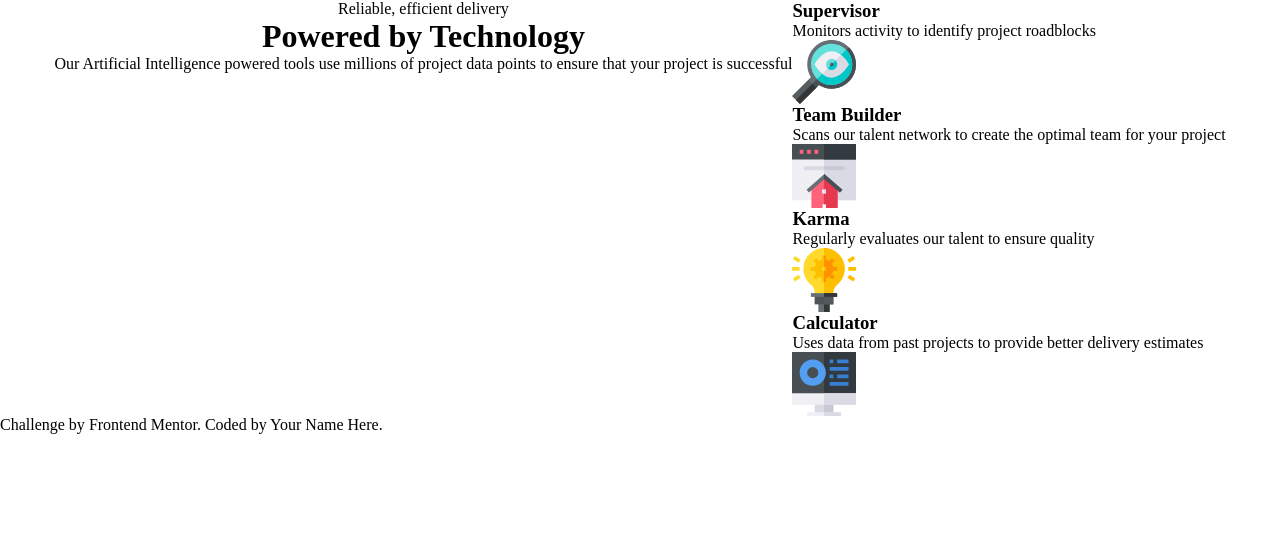
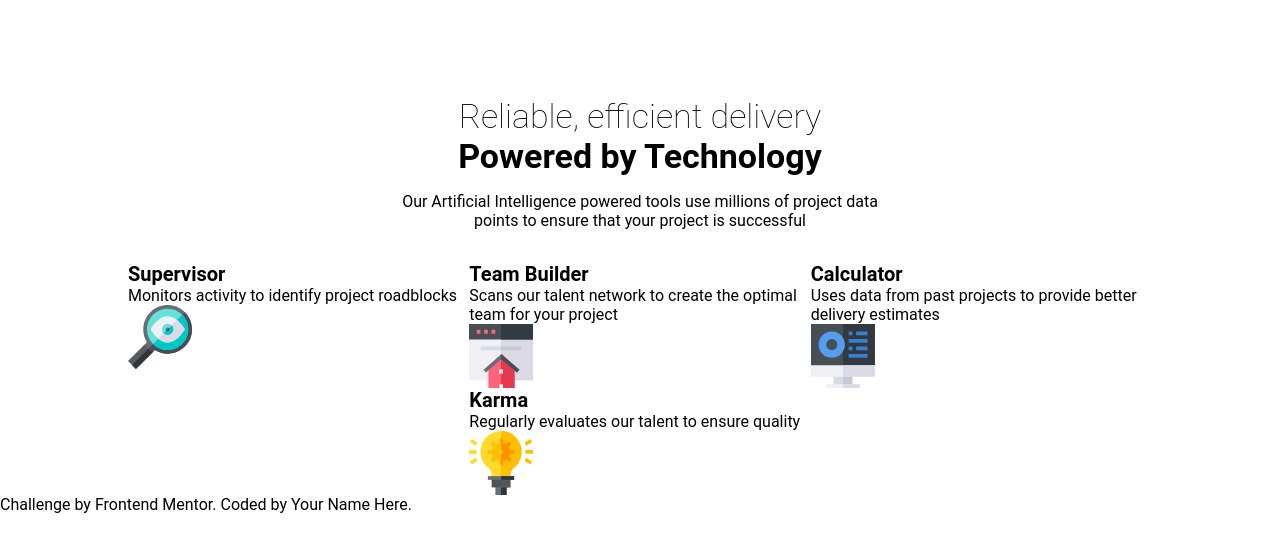
Before and after one commit to arvndlr/four-card-feature-section, a plain HTML site: page index.html in a window 1280 px wide. Drawn offline with Linux system fonts and the light colour scheme; a web font is replaced by a local one.

Commit message:
update fonts and spacing of header

```diff
--- a/index.html
+++ b/index.html
@@ -22,14 +22,14 @@
       <header class="fourcards__header">
         <span class="fourcards__cat">Reliable, efficient delivery</span>
         <h1 class="fourcards__title">Powered by Technology</h1>
-        <p>
+        <p class="fourcards__desc">
           Our Artificial Intelligence powered tools use millions of project data
           points to ensure that your project is successful
         </p>
       </header>
-      <section class="fourcards_cont">
+      <section class="fourcards__cont">
         <div class="fourcards__sides">
-          <div class="fourcards__item">
+          <div class="fourcards__item fourcards__item-one">
             <h3 class="fourcards__item-title">Supervisor</h3>
             <p clalss="fourcards__item-desc">
               Monitors activity to identify project roadblocks
@@ -44,7 +44,7 @@
           </div>
         </div>
         <div class="fourcards__center">
-          <div class="fourcards__item">
+          <div class="fourcards__item fourcards__item-two">
             <h3 class="fourcards__item-title">Team Builder</h3>
             <p clalss="fourcards__item-desc">
               Scans our talent network to create the optimal team for your
@@ -58,7 +58,7 @@
               />
             </picture>
           </div>
-          <div class="fourcards__item">
+          <div class="fourcards__item fourcards__item-three">
             <h3 class="fourcards__item-title">Karma</h3>
             <p clalss="fourcards__item-desc">
               Regularly evaluates our talent to ensure quality
@@ -73,7 +73,7 @@
           </div>
         </div>
         <div class="fourcards__sides">
-          <div class="fourcards__item">
+          <div class="fourcards__item fourcards__item-four">
             <h3 class="fourcards__item-title">Calculator</h3>
             <p clalss="fourcards__item-desc">
               Uses data from past projects to provide better delivery estimates
--- a/styles.css
+++ b/styles.css
@@ -46,17 +46,58 @@ ol {
     src: url("./assets/fonts/Roboto-VariableFont_wdth\,wght.ttf") format("truetype");
     font-style: normal;
 }
-
+@font-face {
+    font-family: "Alumni Sans Pinstripe";
+    src: url("./assets/fonts/AlumniSansPinstripe-Regular.ttf") format("truetype");
+    font-style: normal;
+}
+:root {
+  --bg-color: #fafafa;
+  --surface: #ffffff;
+  --item-one: #51ccc8;
+  --item-two: #e15658;
+  --item-three: #f2b261;
+  --item-four: #5a9be1;
+  font-family: Roboto;
+}
 .fourcards {
     display: flex;
     margin: auto;
     justify-content: center;
+    align-items: center;
+    flex-direction: column;
 }
 .fourcards__header {
     display: flex;
     flex-direction: column;
     align-items: center;
+    text-align: center;
+    margin-top: 6em;
+}
+.fourcards__cat {
+  font-family: Roboto;
+  font-weight: 100;
+  font-size: 2.125em;
+}
+.fourcards__title {
+  font-family: Roboto;
+  font-size: 2.125em;
+  margin-bottom: 1rem;
+}
+.fourcards__desc {
+  font-family: Roboto;
+  max-width: 32.5em;
+  text-align: center;
+  margin-bottom: 2em;
 }
 .fourcards__cont {
-    max-width: 80vw;
+  max-width: 80vw;
+  display: grid;
+  grid-template-columns: 1fr 1fr 1fr;
 }
+.fourcards__item-title {
+  font-size: 1.25em;
+}
+.fourcards__item {
+  max-width: 28.75em;
+}
```
Also changed, not shown: assets/fonts/AlumniSansPinstripe-Italic.ttf (added), assets/fonts/AlumniSansPinstripe-Regular.ttf (added), assets/fonts/OFL.txt.
